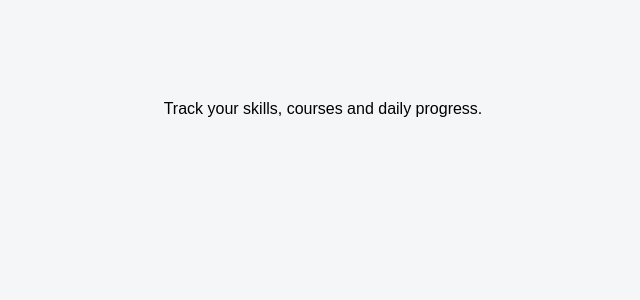
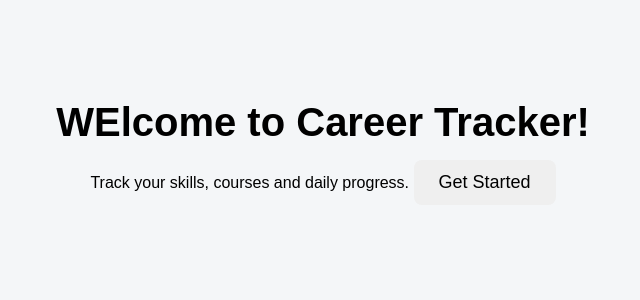
Before and after one commit to shravanipawar86/career_tracker, a Django app: page / in a window 1280 px wide. Shown: the top 300 px of the page, without its empty margins (317-957 px from the left). Run offline with Django 5.2, Linux system fonts and the light colour scheme.

Commit message:
Add button styling and hover effect

```diff
--- a/tracker/static/css/style.css
+++ b/tracker/static/css/style.css
@@ -11,3 +11,13 @@ h1{
 p{
     font-size: 20px;
 }
+button{
+    padding: 12px 25px;
+    font-size: 18px;
+    border: none;
+    border-radius: 8px;
+    cursor: pointer;
+}
+button:hover{
+    transform: scale(1.05)
+}
--- a/tracker/templates/home.html
+++ b/tracker/templates/home.html
@@ -1,8 +1,14 @@
+{% load static %}
 <!DOCTYPE html>
 <html>
 <head>
      <title>Career Tracker</title>
-     <p1>Track your skills, courses and daily progress.</p1>
-     <link rel="stylesheet" href="/static/css/style.css">
+     <link rel="stylesheet" href="{% static 'css/style.css' %}?v=1">
 </head>
 <body>
+     <h1>WElcome to Career Tracker!</h1>
+
+     <p1>Track your skills, courses and daily progress.</p1>
+     <button>Get Started</button>
+</body>
+</html>
```
